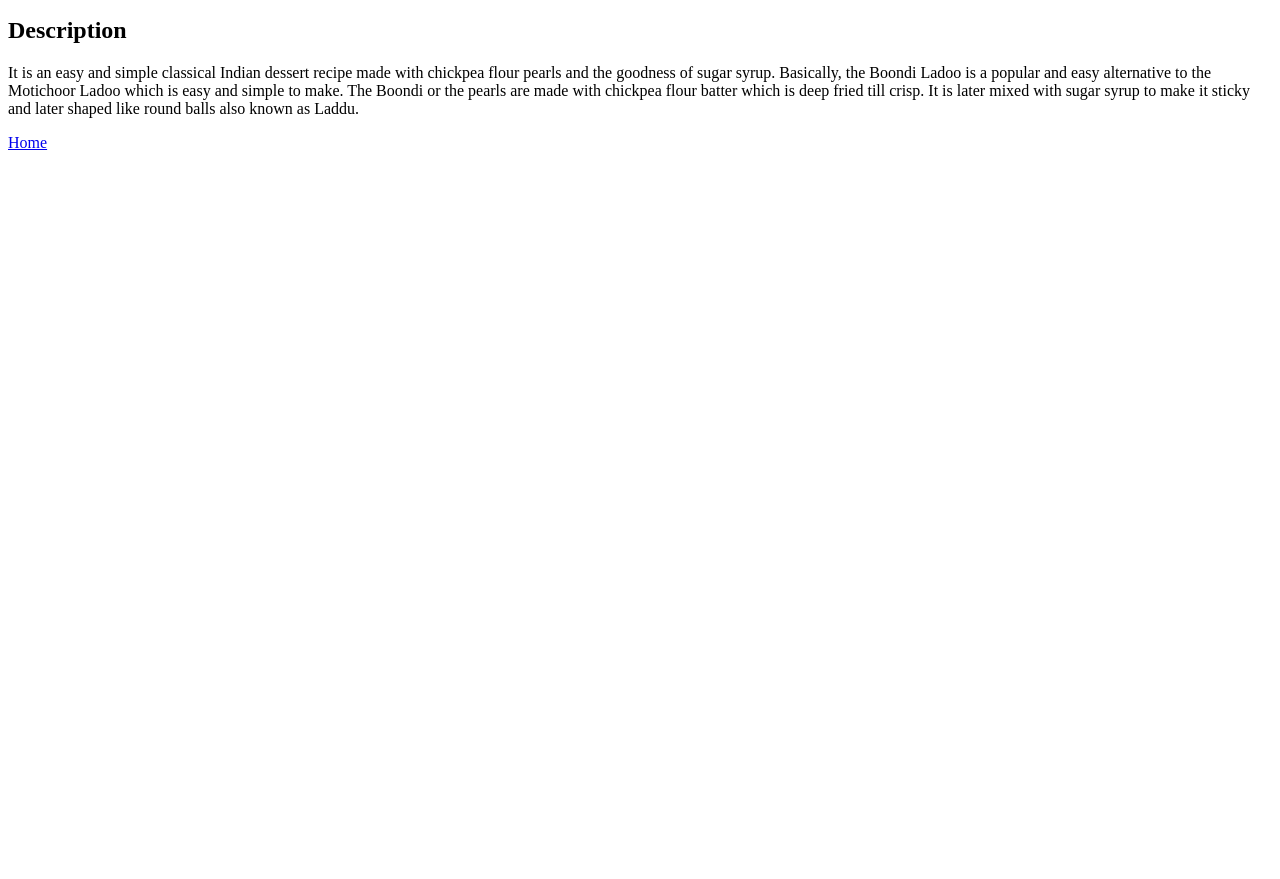
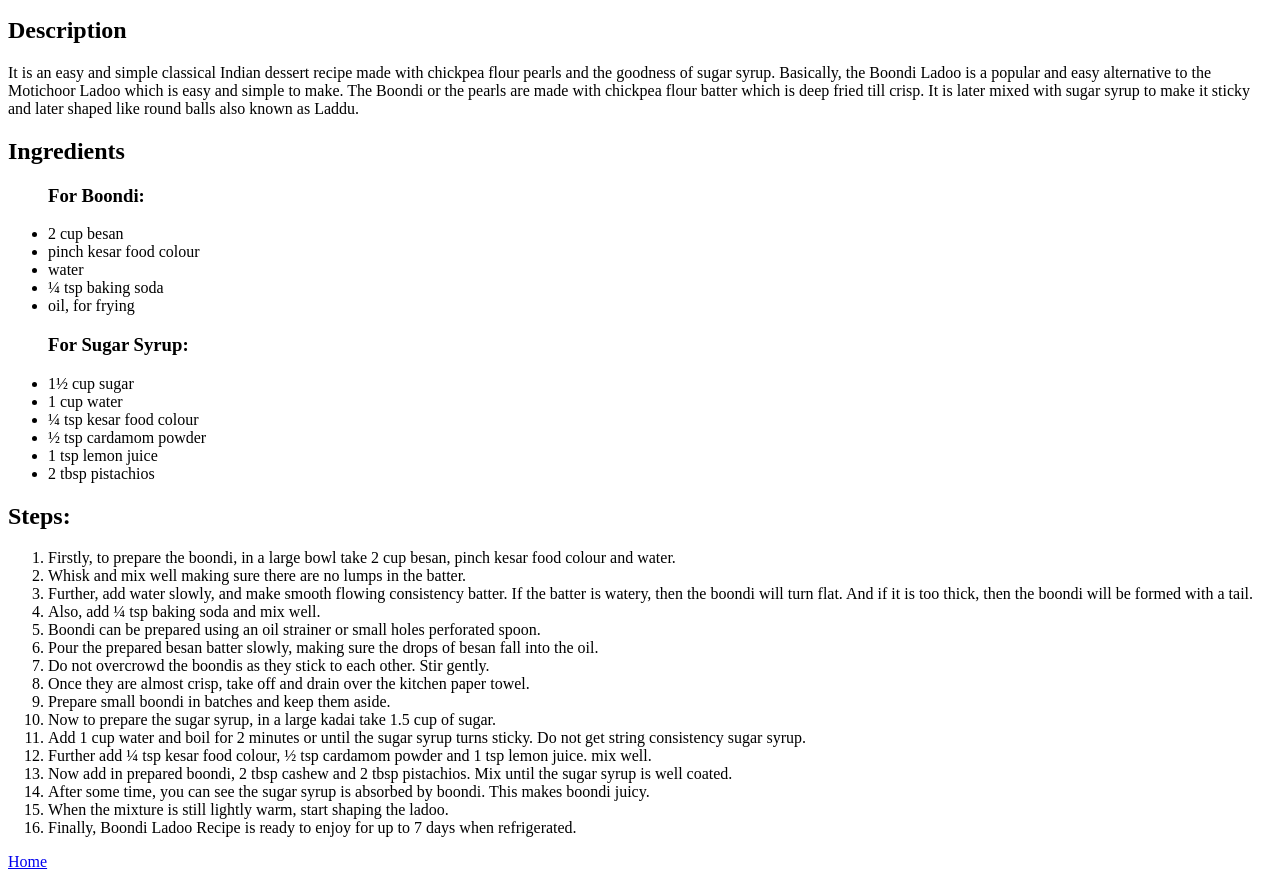
Before and after one commit to dmgvinnu/odin-recipes, a plain HTML site: page recipes/laddoo.html in a window 1280 px wide. Shown: the part 101-980 px from the top of the page. Before the commit the page ends 800 px from the top, so only its background shows below. Drawn offline with Linux system fonts and the light colour scheme.

Commit message:
Add ingredients and steps to laddoo

```diff
--- a/recipes/laddoo.html
+++ b/recipes/laddoo.html
@@ -16,6 +16,41 @@
         fried till crisp. It is later mixed with sugar syrup to make it sticky and later shaped like round balls also
         known as Laddu.
     </p>
+    <h2>Ingredients</h2>
+    <ul>
+        <h3>For Boondi:</h3>
+        <li>2 cup besan</li>
+        <li>pinch kesar food colour</li>
+        <li>water</li>
+        <li>¼ tsp baking soda</li>
+        <li>oil, for frying</li>
+        <h3>For Sugar Syrup:</h3>
+        <li>1½ cup sugar</li>
+        <li>1 cup water</li>
+        <li>¼ tsp kesar food colour</li>
+        <li>½ tsp cardamom powder</li>
+        <li>1 tsp lemon juice</li>
+        <li>2 tbsp pistachios</li>
+    </ul>
+    <h2>Steps:</h2>
+    <ol>
+        <li>Firstly, to prepare the boondi, in a large bowl take 2 cup besan, pinch kesar food colour and water.</li>
+        <li>Whisk and mix well making sure there are no lumps in the batter.</li>
+        <li>Further, add water slowly, and make smooth flowing consistency batter. If the batter is watery, then the boondi will turn flat. And if it is too thick, then the boondi will be formed with a tail.</li>
+        <li>Also, add ¼ tsp baking soda and mix well.</li>
+        <li>Boondi can be prepared using an oil strainer or small holes perforated spoon.</li>
+        <li>Pour the prepared besan batter slowly, making sure the drops of besan fall into the oil.</li>
+        <li>Do not overcrowd the boondis as they stick to each other. Stir gently.</li>
+        <li>Once they are almost crisp, take off and drain over the kitchen paper towel.</li>
+        <li>Prepare small boondi in batches and keep them aside.</li>
+        <li>Now to prepare the sugar syrup, in a large kadai take 1.5 cup of sugar.</li>
+        <li>Add 1 cup water and boil for 2 minutes or until the sugar syrup turns sticky. Do not get string consistency sugar syrup.</li>
+        <li>Further add ¼ tsp kesar food colour, ½ tsp cardamom powder and 1 tsp lemon juice. mix well.</li>
+        <li>Now add in prepared boondi, 2 tbsp cashew and 2 tbsp pistachios. Mix until the sugar syrup is well coated.</li>
+        <li>After some time, you can see the sugar syrup is absorbed by boondi. This makes boondi juicy.</li>
+        <li>When the mixture is still lightly warm, start shaping the ladoo.</li>
+        <li>Finally, Boondi Ladoo Recipe is ready to enjoy for up to 7 days when refrigerated.</li>
+    </ol>
     <a href="../index.html">Home</a>
 </body>
 </html>
```
